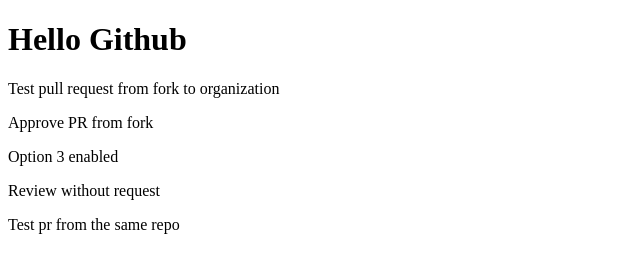
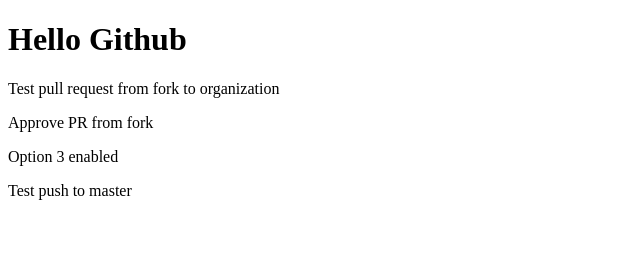
Before and after one commit to ichs-test-organization/test-organization-workflows, a plain HTML site: page index.html in a window 1280 px wide. Shown: the whole page, without its empty margins (0-640 px from the left). Drawn offline with Linux system fonts and the light colour scheme.

Commit message:
push to master

```diff
--- a/index.html
+++ b/index.html
@@ -12,7 +12,6 @@
     <p>Test pull request from fork to organization</p>
     <p>Approve PR from fork</p>
     <p>Option 3 enabled</p>
-    <p>Review without request</p>
-    <p>Test pr from the same repo</p>
+    <p>Test push to master</p>
 </body>
 </html>
```
